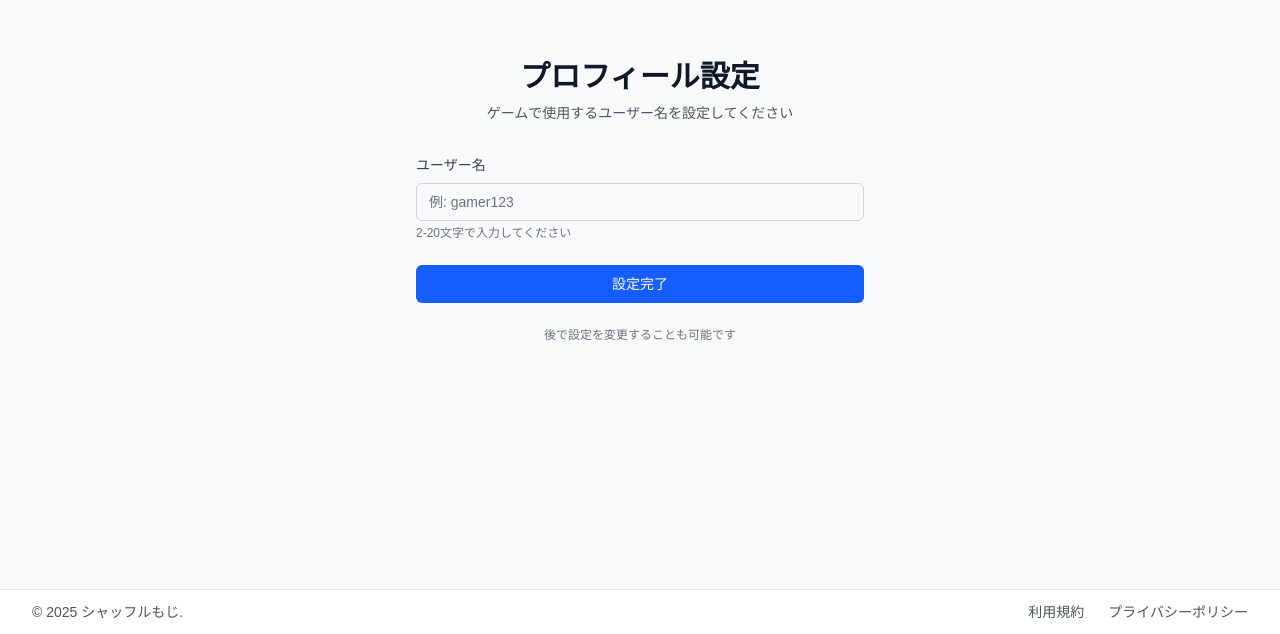
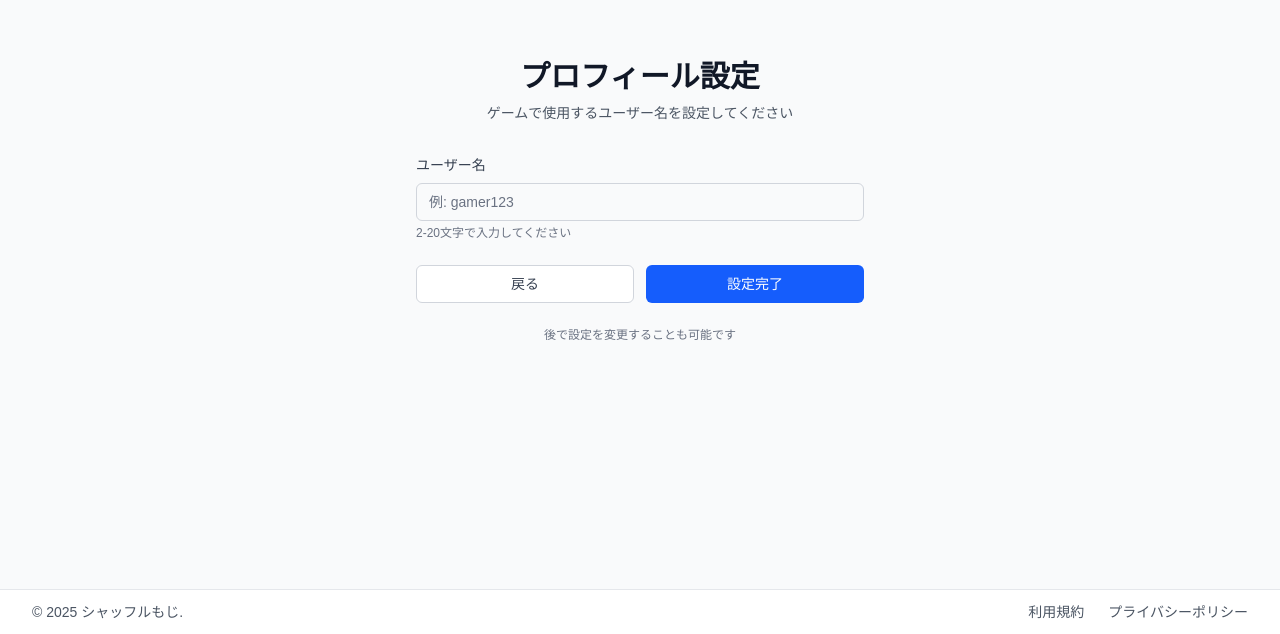
Before and after one commit to koza-ken/shufflemoji, a Next.js app: page /profile/setup in a window 1280 px wide. Shown: the part 211-845 px from the top of the page. Built offline with nearby package versions, Linux system fonts and the light colour scheme; no server answers; sample sign-in values are in the browser's storage.

Commit message:
update:設定ページに戻るボタンを追加

```diff
--- a/app/profile/page.tsx
+++ b/app/profile/page.tsx
@@ -222,7 +222,7 @@ export default function ProfilePage() {
                   onClick={() => router.push('/')}
                   className="flex-1 flex justify-center py-2 px-4 border border-gray-300 rounded-md shadow-sm text-sm font-medium text-gray-700 bg-white hover:bg-gray-50 focus:outline-none focus:ring-2 focus:ring-offset-2 focus:ring-blue-500"
                 >
-                  キャンセル
+                  戻る
                 </button>
               </div>
             </form>
--- a/app/profile/setup/page.tsx
+++ b/app/profile/setup/page.tsx
@@ -100,11 +100,18 @@ export default function ProfileSetupPage() {
             </div>
           )}
 
-          <div>
+          <div className="flex space-x-3">
+            <button
+              type="button"
+              onClick={() => router.push('/')}
+              className="flex-1 flex justify-center py-2 px-4 border border-gray-300 text-sm font-medium rounded-md text-gray-700 bg-white hover:bg-gray-50 focus:outline-none focus:ring-2 focus:ring-offset-2 focus:ring-blue-500"
+            >
+              戻る
+            </button>
             <button
               type="submit"
               disabled={isSubmitting}
-              className="group relative w-full flex justify-center py-2 px-4 border border-transparent text-sm font-medium rounded-md text-white bg-blue-600 hover:bg-blue-700 focus:outline-none focus:ring-2 focus:ring-offset-2 focus:ring-blue-500 disabled:opacity-50 disabled:cursor-not-allowed"
+              className="flex-1 flex justify-center py-2 px-4 border border-transparent text-sm font-medium rounded-md text-white bg-blue-600 hover:bg-blue-700 focus:outline-none focus:ring-2 focus:ring-offset-2 focus:ring-blue-500 disabled:opacity-50 disabled:cursor-not-allowed"
             >
               {isSubmitting ? '設定中...' : '設定完了'}
             </button>
```
